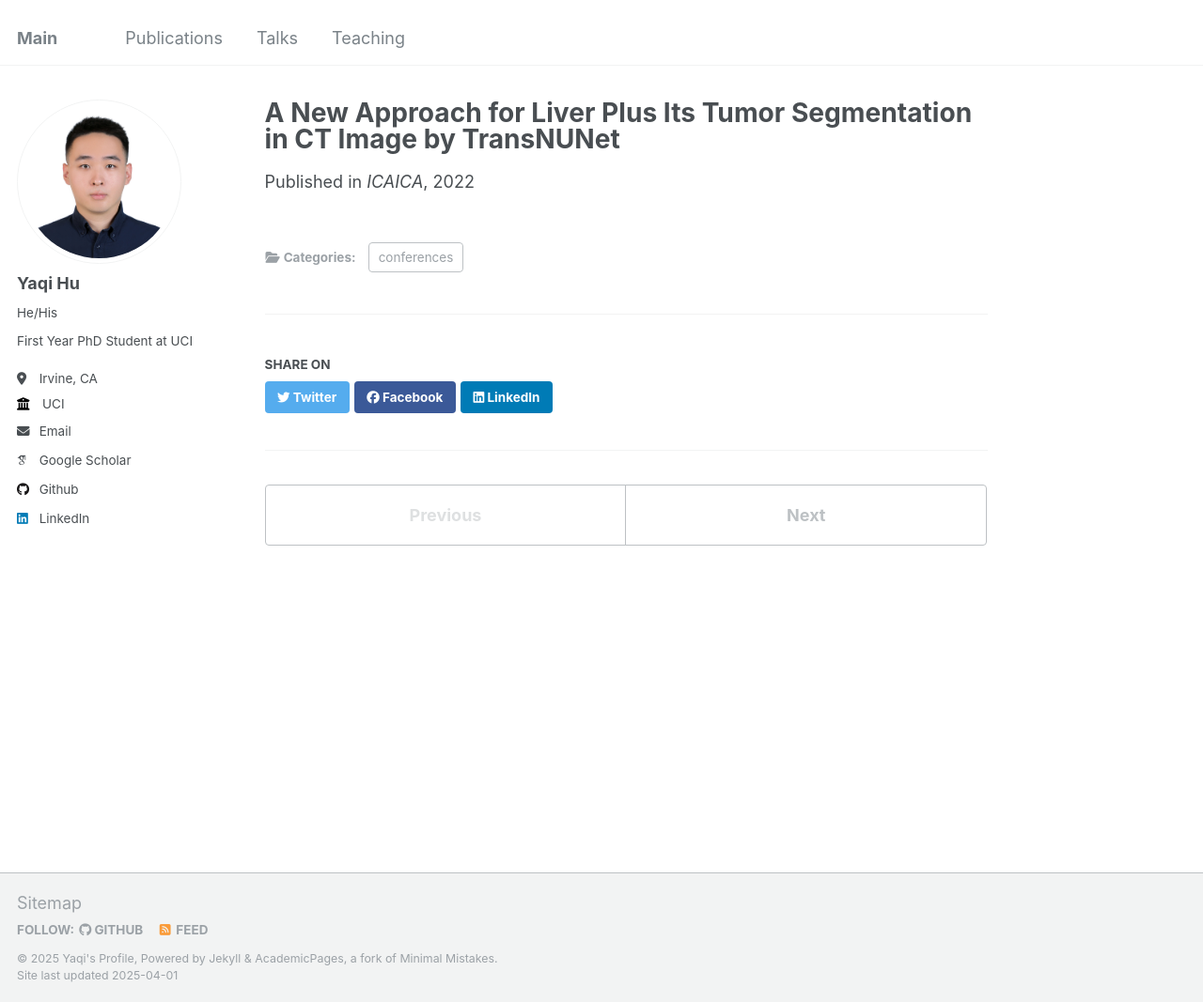
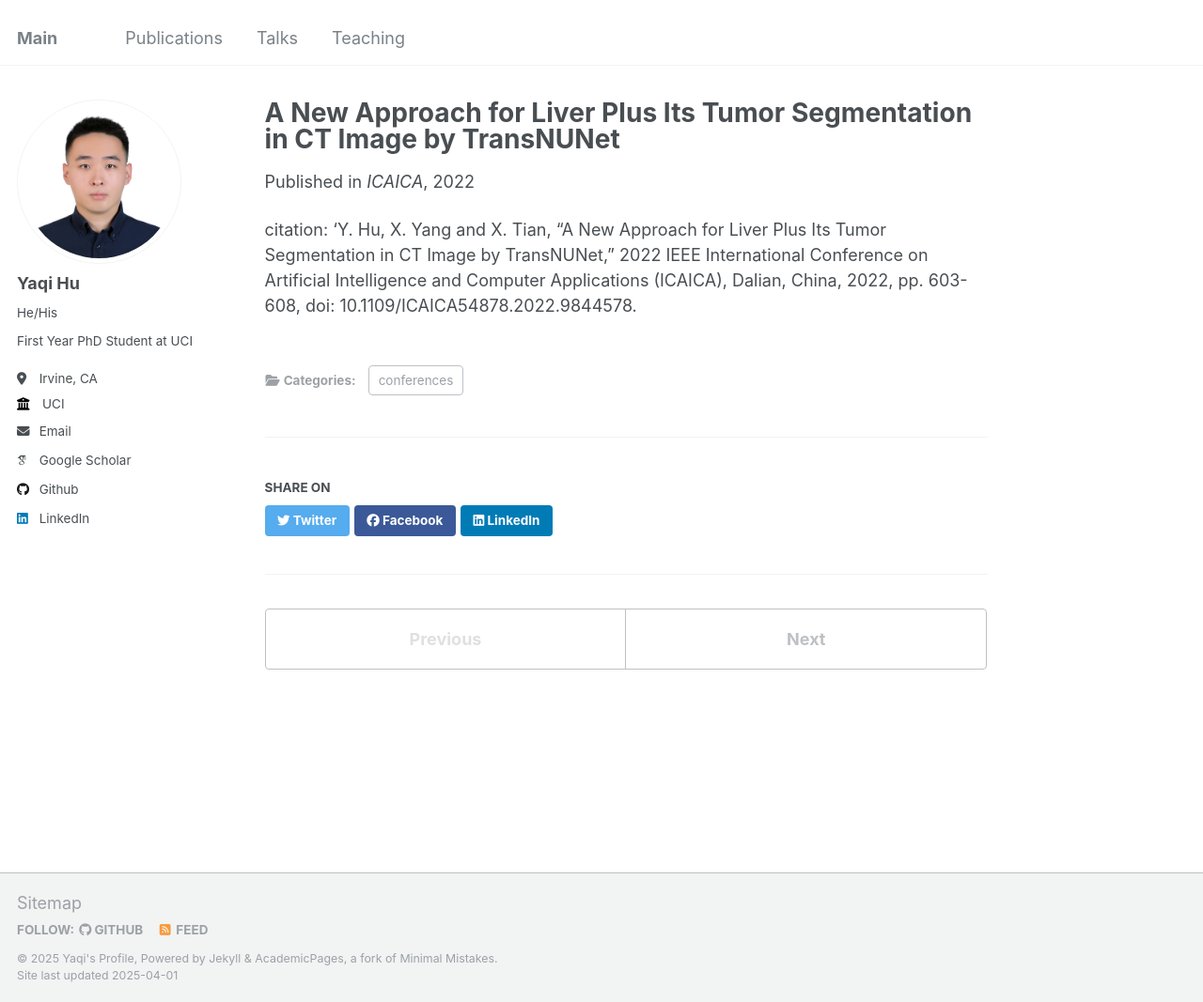
Before and after one commit to YaqiHu23/YaqiHu23.github.io, a Jekyll site: the page built from _publications/ICAICA2022-A New Approach for Liver Plus Its Tumor Segmentation in CT Image by TransNUNet.md, in a window 1280 px wide and 1067 px high. Shown: the whole window at 94% size. Built offline with Jekyll 4.4.1, drawn with Linux system fonts in a browser that asks for light colours; some web fonts are replaced.

Commit message:
version_1.0.0

```diff
--- a/_publications/ICAICA2022-A New Approach for Liver Plus Its Tumor Segmentation in CT Image by TransNUNet.md
+++ b/_publications/ICAICA2022-A New Approach for Liver Plus Its Tumor Segmentation in CT Image by TransNUNet.md
@@ -10,3 +10,4 @@ venue: 'ICAICA'
 paperurl: 'http://yaqi.luo-hua.com/files/A New Approach for Liver Plus Its Tumor Segmentation in CT Image by TransNUNet.pdf'
 # citation: 'Y. Hu, X. Yang and X. Tian, "A New Approach for Liver Plus Its Tumor Segmentation in CT Image by TransNUNet," 2022 IEEE International Conference on Artificial Intelligence and Computer Applications (ICAICA), Dalian, China, 2022, pp. 603-608, doi: 10.1109/ICAICA54878.2022.9844578.'
 ---
+citation: 'Y. Hu, X. Yang and X. Tian, "A New Approach for Liver Plus Its Tumor Segmentation in CT Image by TransNUNet," 2022 IEEE International Conference on Artificial Intelligence and Computer Applications (ICAICA), Dalian, China, 2022, pp. 603-608, doi: 10.1109/ICAICA54878.2022.9844578.
```
